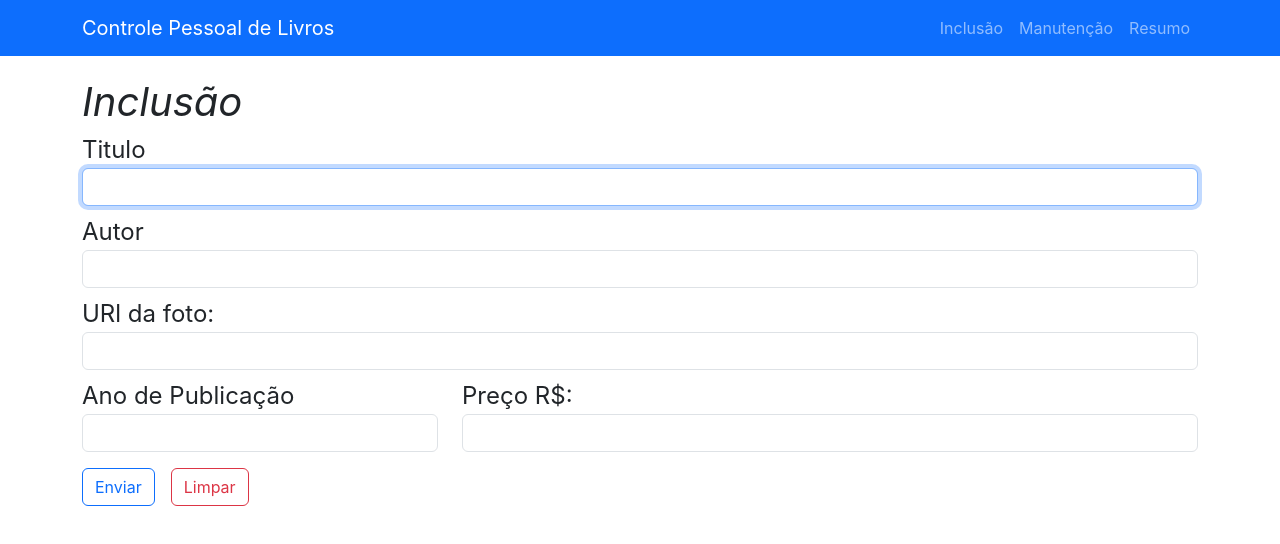
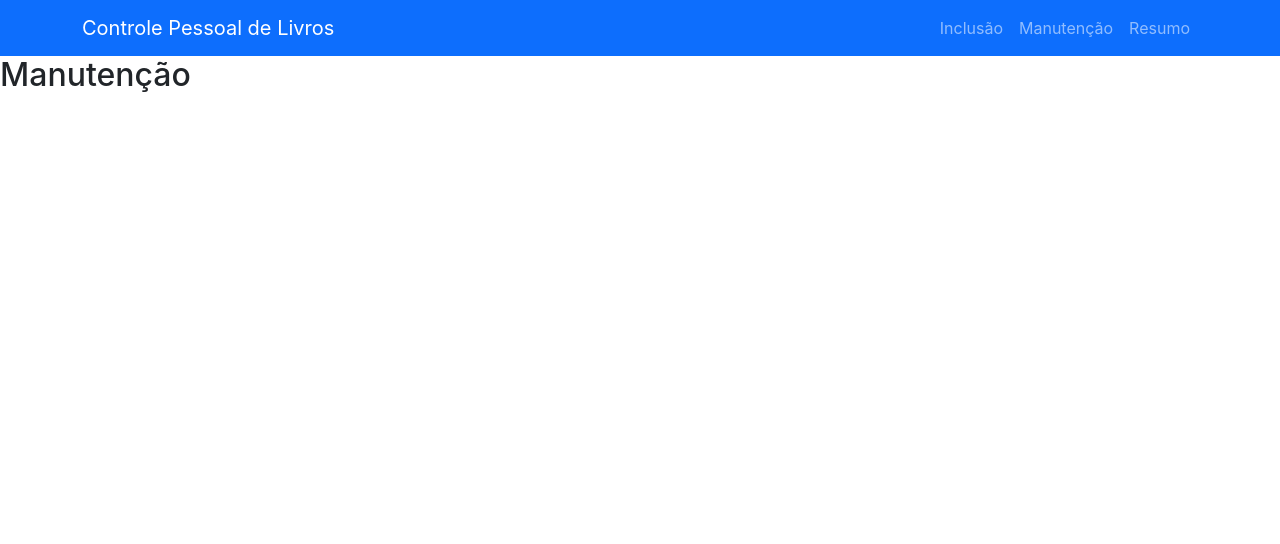
Before and after one commit to leonardo060190/App_Livros_com_react, a React (Create React App) app: page /manutencao in a window 1280 px wide. Shown: the top 544 px of the page. Built offline with nearby package versions, Linux system fonts and the light colour scheme; the HTML template or start-up script is replaced by a standard one.

Commit message:
adicionado os compomentes ManutençãoLivros e o ResumoLivros

```diff
--- a/src/App.js
+++ b/src/App.js
@@ -1,13 +1,19 @@
 import './App.css';
 import MenuSuperior from './components/MenuSuperior';
 import InclusaoLivros from './components/InclusaoLivros';
-
+import { Routes, Route } from 'react-router-dom';
+import ManutencaoLivros from './components/ManutencaoLivros';
+import ResumoLivros from './components/ResumoLivros';
 
   const App = () => {
   return( // tudo que vai no return é o que aparece na aplicação
   <>
   <MenuSuperior />
-  <InclusaoLivros />
+  <Routes>
+    <Route path="/" element={ <InclusaoLivros />} />
+    <Route path="/manutencao" element={ <ManutencaoLivros />} />
+    <Route path="/resumo" element={ <ResumoLivros />} />
+  </Routes>
   </>
   );
 }
--- /dev/null
+++ b/src/components/ManutencaoLivros.js
@@ -0,0 +1,6 @@
+const ManutencaoLivros = () => {
+    return(
+        <h2>Manutenção</h2>
+    )
+};
+export default ManutencaoLivros;
--- a/src/components/MenuSuperior.js
+++ b/src/components/MenuSuperior.js
@@ -11,7 +11,7 @@ const MenuSuperior = () => {
             <Link to="/" className="nav-link">Inclusão</Link>
           </li>
           <li className="nav-item">
-            <Link to="/manut" className="nav-link">Manutenção</Link>
+            <Link to="/manutencao" className="nav-link">Manutenção</Link>
           </li>
           <li className="nav-item">
             <Link to="/resumo" className="nav-link">Resumo</Link>
--- /dev/null
+++ b/src/components/ResumoLivros.js
@@ -0,0 +1,11 @@
+const ResumoLivros = () => {
+    // retorna uma visualização
+    return (
+        <div>
+            <h2>Resumo de Livros</h2>
+        </div>
+    )
+};
+
+// exportando a função
+export default ResumoLivros;
```
